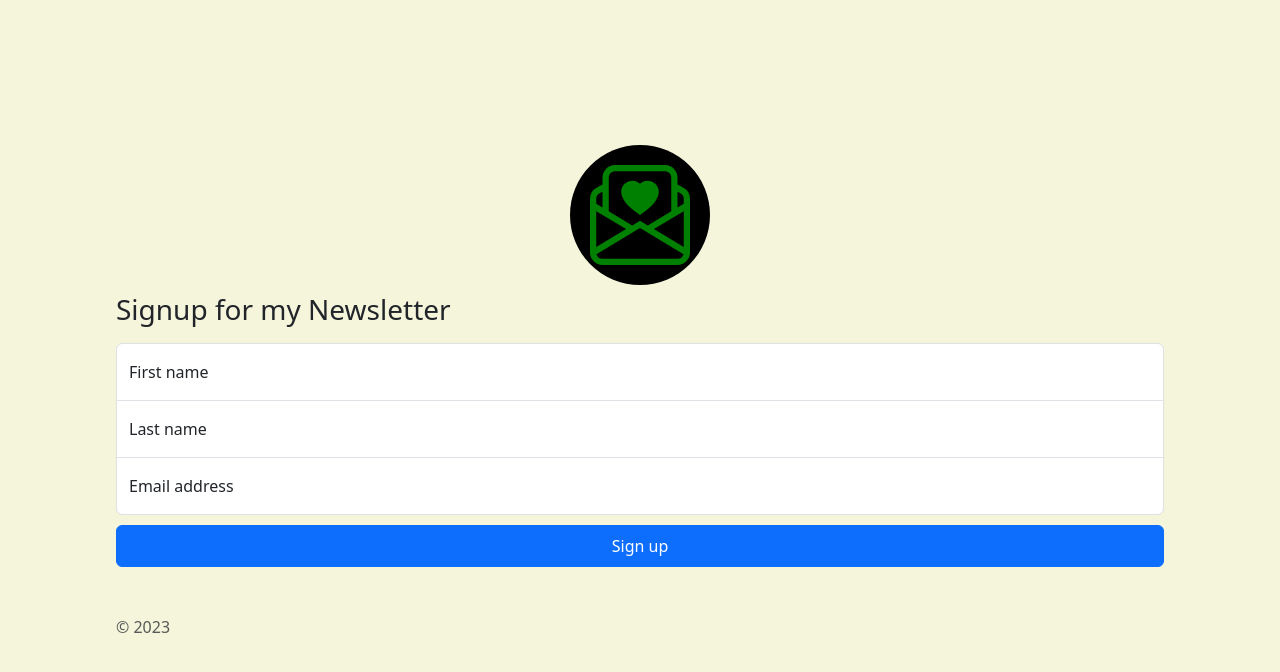
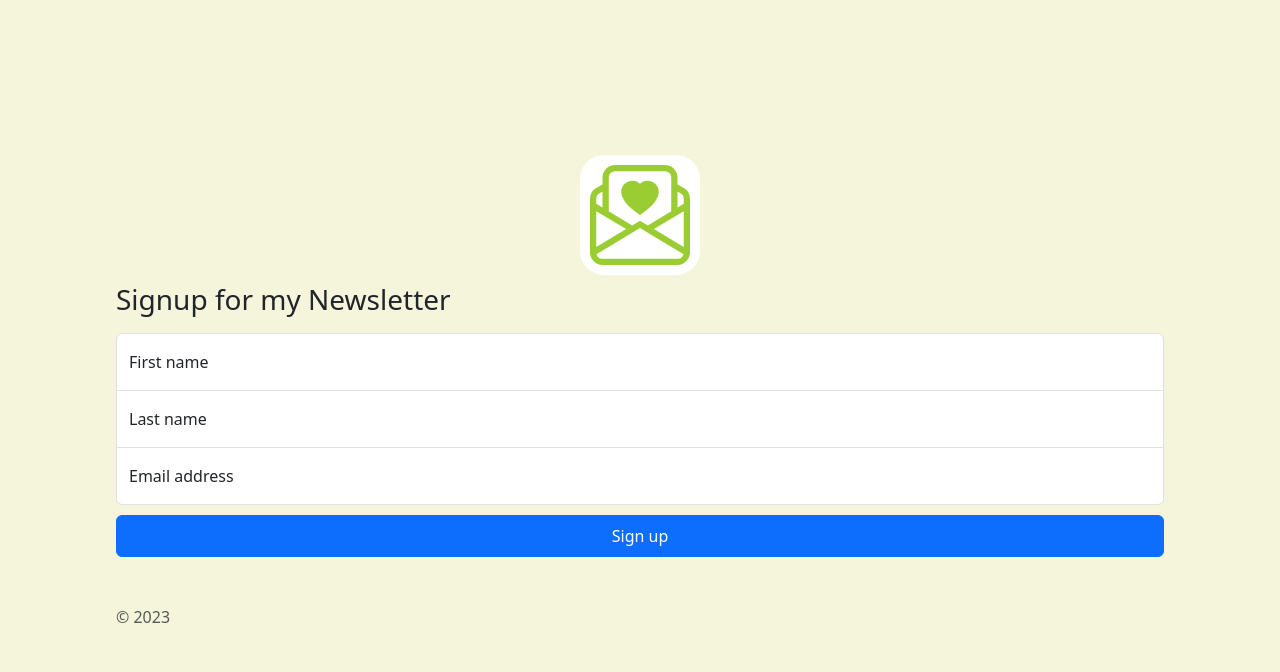
Before and after one commit to dylanmikai/dailyui-signup-page, a website: page index.html in a window 1280 px wide. Drawn offline with nearby package versions, Linux system fonts and the light colour scheme.

Commit message:
Colors tweaked

```diff
--- a/styles.css
+++ b/styles.css
@@ -11,13 +11,13 @@ body {
 }
 
 svg {
-    color: green;
+    color: yellowgreen;
 }
 
 .mail-logo {
-    background-color: black;
-    padding: 20px;
-    border-radius: 50%;
+    background-color: white;
+    padding: 10px;
+    border-radius: 20%;
 }
 
 .form-signup .form-floating:focus-within {
```
